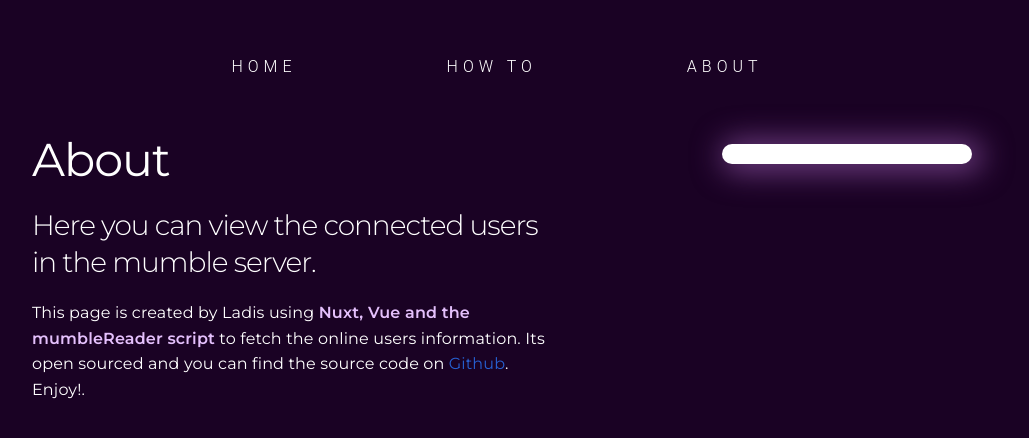
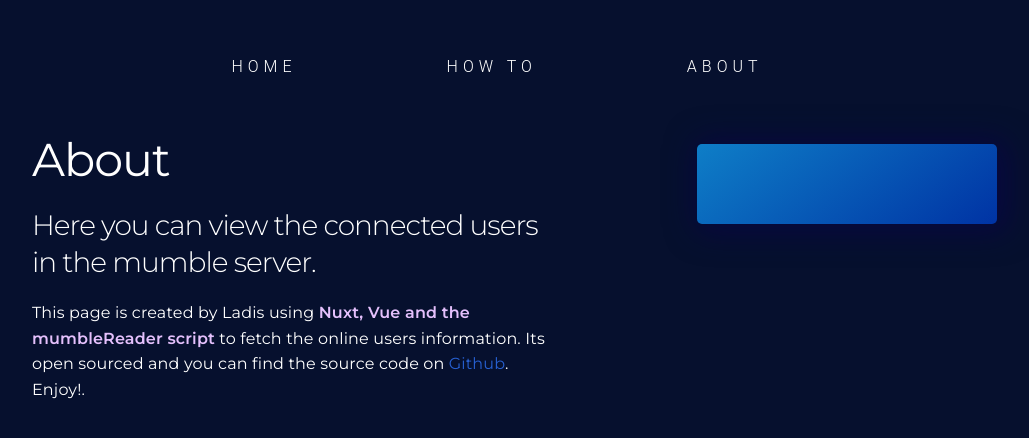
Before and after one commit to ajmandourah/nuxt-medgamers, a Nuxt app: page /about in a window 1280 px wide. Shown: the part 108-546 px from the top of the page, without its empty margins (68-1097 px from the left). Built offline with nearby package versions, Linux system fonts and the light colour scheme; no server answers.

Commit message:
gradient

```diff
--- a/assets/milligram.css
+++ b/assets/milligram.css
@@ -170,14 +170,14 @@ input[type="submit"].button-clear[disabled]:hover {
 }
 
 code {
-  background: #55326d;
-  color: rgb(230, 194, 240);
+  background: rgba(14, 125, 199, 0.329);
+  color: rgb(194, 201, 240);
   border-radius: 0rem;
   font-size: 86%;
   margin: 0 0.3rem;
   padding: 0.2rem 0.5rem;
   white-space: nowrap;
-  border-left: #b40edd 2px solid;
+  border-left: #bbbaf8 2px solid;
 }
 
 pre {
@@ -500,10 +500,10 @@ a {
   text-decoration: none;
 }
 
-a:focus,
+/* a:focus,
 a:hover {
   color: #606c76;
-}
+} */
 
 dl,
 ol,
--- a/assets/style.css
+++ b/assets/style.css
@@ -81,15 +81,18 @@ mumble_server * a {
 }
 
 #mum0 {
-  width: 250px;
+  width: 300px;
   margin: auto;
   /* border: 1px solid rgb(218, 218, 218); */
-  border-radius: 20px;
+  border-radius: 5px;
   /* border-left: 3px solid #2760d19a; */
-  padding: 10px;
-  box-shadow: 5px 2px 30px 6px rgba(184, 113, 212, 0.527);
-  background-color: white;
-
+  padding: 40px;
+  box-shadow: 5px 2px 30px 6px rgba(8, 3, 73, 0.664);
+  /* background-color: white; */
+  background: linear-gradient(323deg, rgba(2,0,36,1) 0%, rgba(0,51,164,1) 0%, rgba(14,126,199,1) 100%);
+  display: flex;
+  justify-content: center;
+  align-items: center;
 }
 
 .mumstatus {
@@ -134,9 +137,30 @@ mumble_server * a {
   right: 0;
   clear: right;
 }
+.mumstatusLabel, .mumstatusUser{
+  padding: 3px 0;
+}
 .mumstatus a {
   text-decoration: none;
-  color: rgb(35, 8, 46);
+  color: rgb(176, 213, 238);
+  font-size: 3rem;
+  font-weight: 300;
+  font-family: "Montserrat";
+}
+/* channel text  */
+.mumstatusLabel a{
+  color: rgba(198, 198, 209, 0.5);
+  font-size: 1.9rem;
+  font-weight: 400;
+}
+/* User text */
+.mumstatusUser a{
+  color: rgb(233, 233, 241);
+  font-size: 1.8rem;
+  font-weight: 600;
+}
+.mumstatusLabel a img{
+margin-right: 10px;
 }
 .mumstatus a:hover {
   text-decoration: none;
@@ -144,6 +168,7 @@ mumble_server * a {
 .mumstatus img {
   margin-right: 2px;
   border: 0;
+  display: none;
 }
 .page-enter-active, .page-leave-active {
   transition: opacity .5s;
--- a/layouts/default.vue
+++ b/layouts/default.vue
@@ -51,7 +51,7 @@ export default {
       load_mum() //This will to the loading the first time
       window.setInterval(() => {
         load_mum()
-      }, 10000) //This will load the viewer every 30 seconds
+      }, 50000) //This will load the viewer every 30 seconds
 
       //notification
       fetch('https://medapi.duckdns.org:3000/json', {
@@ -78,7 +78,7 @@ export default {
 
 <style>
 body{
-  background-color: rgb(26, 2, 36);
+  background-color: rgb(6, 16, 46);
 }
 h1, h3, p{
   color:white;
--- a/static/mumble.js
+++ b/static/mumble.js
@@ -108,7 +108,7 @@ function mumbleReader(jsonurl, div) {
   var user = function(data) {
     var tip = "Name: "+data.name+"<br />Idle:" + parseTime(data.idlesecs) + "<br />Online:" + parseTime(data.onlinesecs) + "<br />OS:" +data.os;
     var imgf = (data.idlesecs == 0) ? img('talking_on.png', '') : img('talking_off.png', '');
-    var d = "<div class=\"mumstatusItem\"><div class=\"mumstatusLabel\"><a tooltip=\""+ tip +"\">" +imgf+ lengh(data.name) + "</div>";
+    var d = "<div class=\"mumstatusItem\"><div class=\"mumstatusUser\"><a tooltip=\""+ tip +"\">" +imgf+ lengh(data.name) + "</div>";
     d += "<div class=\"mumstatusFlags\">";
     d += userflags(data);
     d += "</div></a>";
@@ -210,7 +210,7 @@ function mumbleReader(jsonurl, div) {
     var src = (data.x_connecturl != null) ? data.x_connecturl : '';
     var name = "Medgamers";
     if(luseservername) name = data.name;
-    d += "<a href=\""+src+"\" tooltip=\""+ tip +"\">"+img('mumble.png', '')+" "+name+": </a><br />";
+    d += "<a href=\""+src+"\" tooltip=\""+ tip +"\">"+img('mumble.png', '')+" "+'Online users'+": </a><br />";
     if(data.root.channels != null) {
       d += channels(data.root.channels);
     }
```
Also changed, not shown: static/icons/channel.svg (added).
